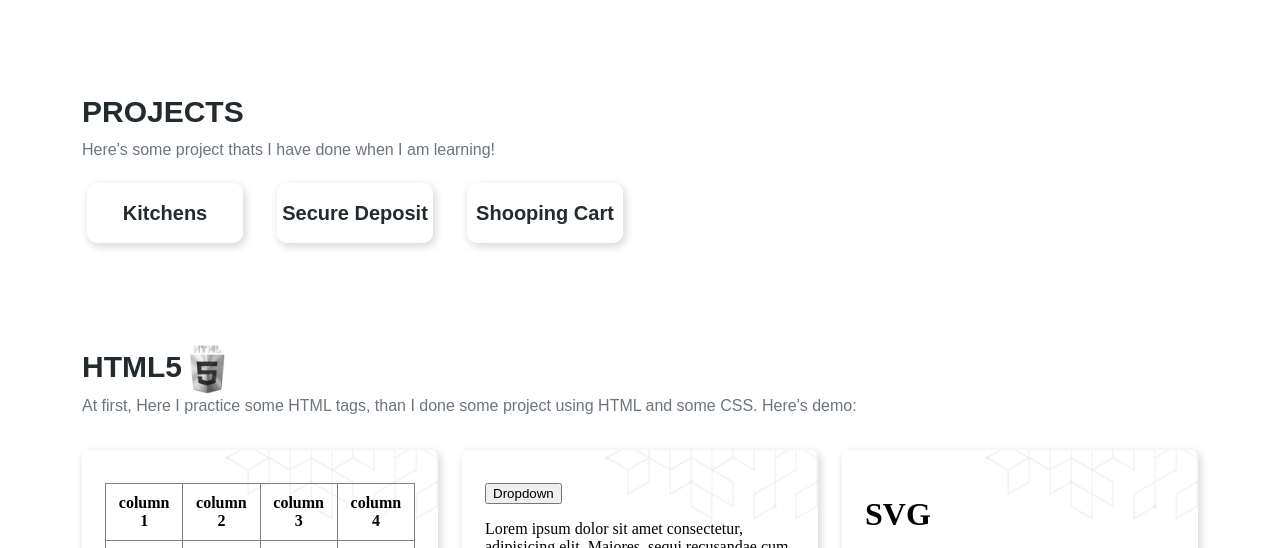
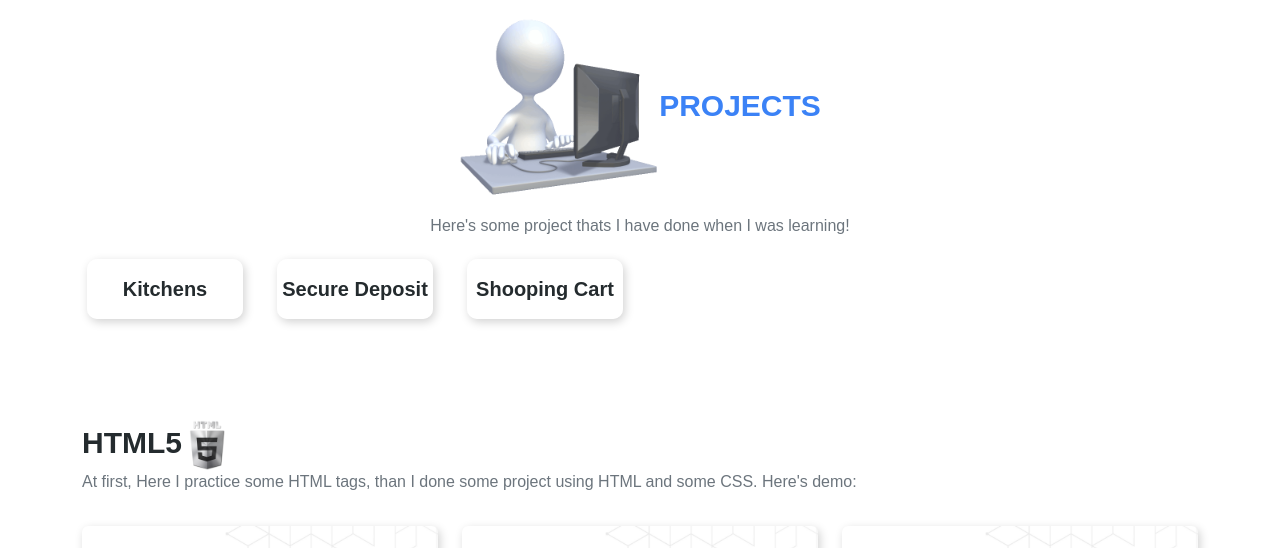
Before and after one commit to ahm-fahim/web2.0, a plain HTML site: page index.html in a window 1280 px wide. Shown: the part 552-1100 px from the top of the page. Drawn offline with nearby package versions, Linux system fonts and the light colour scheme; a web font is replaced by a local one.

Commit message:
web 2.0 project title updated

```diff
--- a/index.html
+++ b/index.html
@@ -35,21 +35,22 @@
         <!-- cover section  -->
         <section class="container-fluid coverBG">
             <div class="row d-flex-justify-content-center align-items-center">
-                <div class="col-2 col-sm-12">
+                <div class="col-6 col-sm-12">
                 </div>
-                <div class="col-2 col-sm-12"></div>
+                <div class="col-6 col-sm-12">
+                </div>
             </div>
         </section>
 
-        <main class="main-section mt-5">
+        <main class="main-section mt-2">
             <!-- project section  -->
-            <section class="container pt-5 pb-5">
-                <h3 class="title">
-                    <span>PROJECTS</span>
-                    <img src="./assets/images/logo/lg4.png" alt="" />
+            <section class="container pb-5">
+                <h3 class="d-flex justify-content-center  align-items-center">
+                    <img src="./assets/gif/g1.gif" alt="" width="200" height="200">
+                    <span class="project-title">PROJECTS</span>
                 </h3>
-                <p class="text-secondary">
-                    Here's some project thats I have done when I am learning!
+                <p class="text-secondary d-flex justify-content-center">
+                    Here's some project thats I have done when I was learning!
                 </p>
                 <div class="row">
                     <div class="col-md-4 col-sm-6 col-lg-2">
--- a/style.css
+++ b/style.css
@@ -41,7 +41,11 @@ header {
 
 }
 /* main  */
-
+.project-title{
+    font-weight: bold;
+    font-size: 30px;
+    color: var(--tcolor3);
+}
 .title img {
     height: 50px;
 }
```
Also changed, not shown: assets/gif/g1.gif (added).
